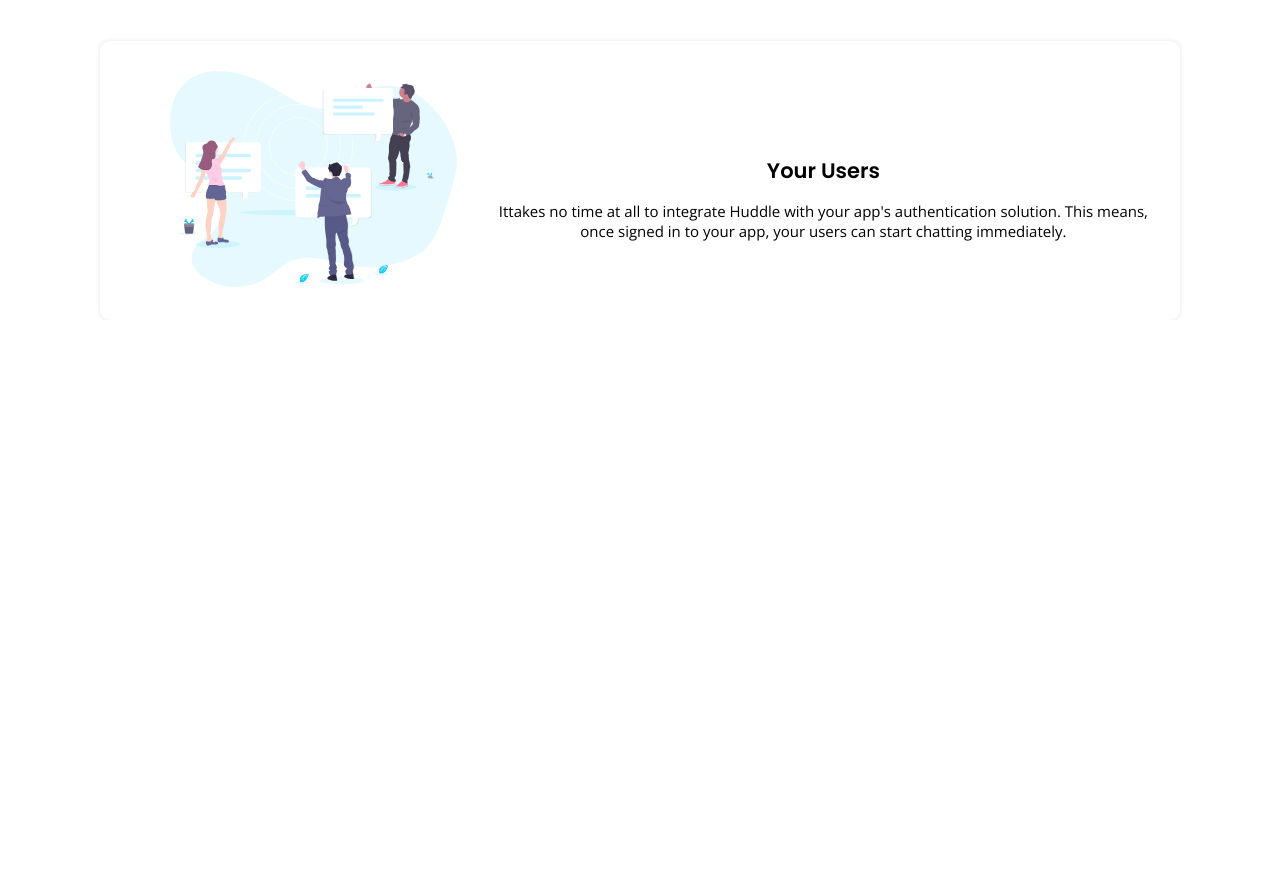
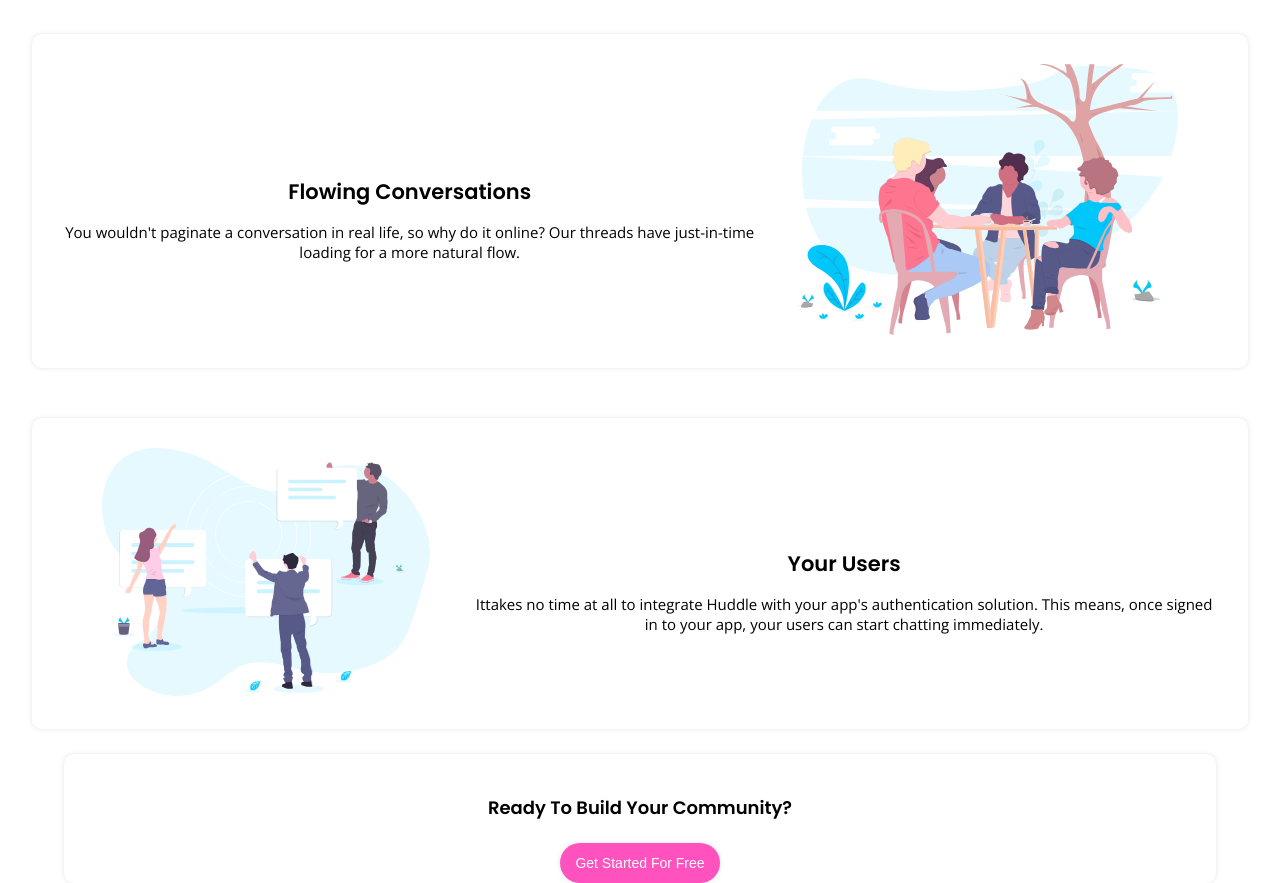
Before and after one commit to perrykwarteng/huddle-full-landing-page, a plain HTML site: page index.html in a window 1280 px wide. Shown: the part 1200-2083 px from the top of the page. Before the commit the page ends 1520 px from the top, so only its background shows below. Drawn offline with nearby package versions, Linux system fonts and the light colour scheme.

Commit message:
add the call to action and also fixed the height issues

```diff
--- a/index.html
+++ b/index.html
@@ -25,6 +25,7 @@
   </head>
   <body>
     <section class="container">
+      <div class="bg">
         <header>
           <nav>
             <div id="logo">
@@ -40,8 +41,8 @@
             <h2>Build The Community Your Fans Will Love</h2>
             <p>
               Huddle re-imagines the way we build communities. You have a voice,
-            but so does your audience. Create connections with your users as you
-            engage in genuine discussion.
+              but so does your audience. Create connections with your users as
+              you engage in genuine discussion.
             </p>
             <button class="btn-big" type="submit">Get Started For Free</button>
           </div>
@@ -49,6 +50,7 @@
             <img src="/images/illustration-mockups.svg" alt="Muck-up" />
           </div>
         </section>
+      </div>
 
       <section class="des-content">
         <!-- Grow together -->
@@ -98,7 +100,15 @@
       </section>
 
       <section class="call-action">
-
+        <div class="action">
+          <h3>Ready To Build Your Community?</h3>
+          <button class="btn-big" type="submit">Get Started For Free</button>
+        </div>
+      </section>
+      <section class="footer">
+        <div class="des-footer"></div>
+        <div class="footer-contact"></div>
+        <div class="footer-copy"></div>
       </section>
     </section>
 
@@ -119,7 +129,7 @@
 
 
 
-    Ready To Build Your Community?
+
 
     Get Started For Free
 
--- a/style.css
+++ b/style.css
@@ -51,10 +51,11 @@ body {
 .btn-big:hover {
   background: hsl(322, 91%, 72%);
 }
-.container {
-  padding: 1.5rem;
+.bg {
+  padding: 3rem;
   height: 100vh;
-  background: url(/images/bg-hero-mobile.svg) no-repeat center center/cover;
+  background: var(--Very-Pale-Cyan) url(/images/bg-hero-mobile.svg) no-repeat
+    center center/cover;
 }
 .container header nav {
   margin-top: 2rem;
@@ -106,8 +107,8 @@ body {
 
 /* content */
 .des-content {
-  width: 100%;
-  height: 100vh;
+  width: auto;
+  height: 100%;
   margin-top: 3rem;
   display: flex;
   flex-direction: column;
@@ -117,7 +118,7 @@ body {
 .des-content .grow,
 .des-content .flowing,
 .des-content .user {
-  width: 90%;
+  width: 95%;
   padding: 3rem;
   margin: 2.5rem 0rem;
   background: #fff;
@@ -168,9 +169,32 @@ body {
 }
 
 /* Call action */
+.container .call-action {
+  width: auto;
+  display: flex;
+  flex-direction: column;
+  align-items: center;
+}
+.container .call-action .action {
+  text-align: center;
+  width: 90%;
+  display: flex;
+  flex-direction: column;
+  align-items: center;
+  background: #fff;
+  box-shadow: 0 0 5px rgba(91, 91, 91, 0.164);
+  border-radius: 1rem;
+}
+.container .call-action .action h3 {
+  font-size: 1.8rem;
+  font-family: "Poppins", sans-serif;
+  font-weight: 600;
+  margin: 2rem 0rem 0.2rem 0rem;
+  padding: 2rem;
+}
 
 @media screen and (min-width: 768px) {
-  .container {
+  .bg {
     padding: 4rem;
   }
   header nav .btn .btn-small {
```
Lines whose indentation alone changed are shown as unchanged.
